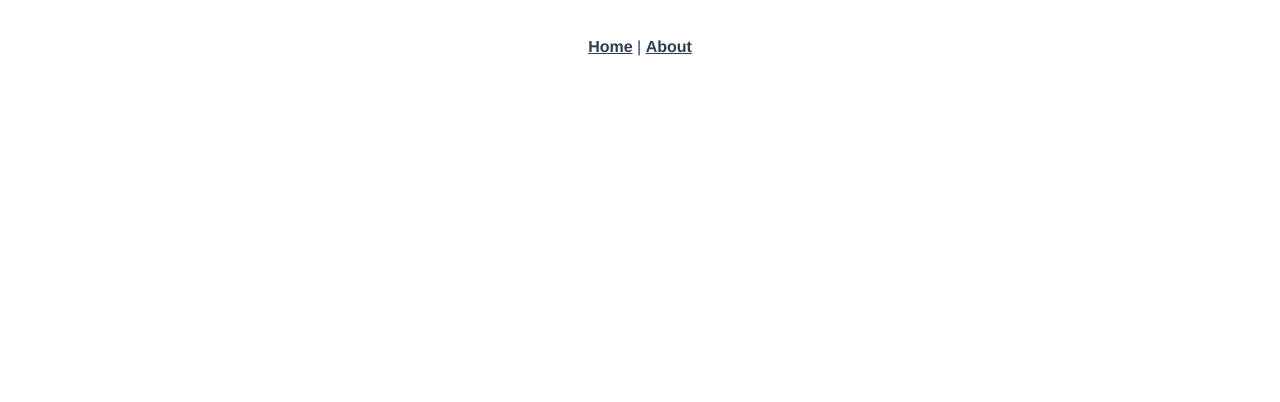
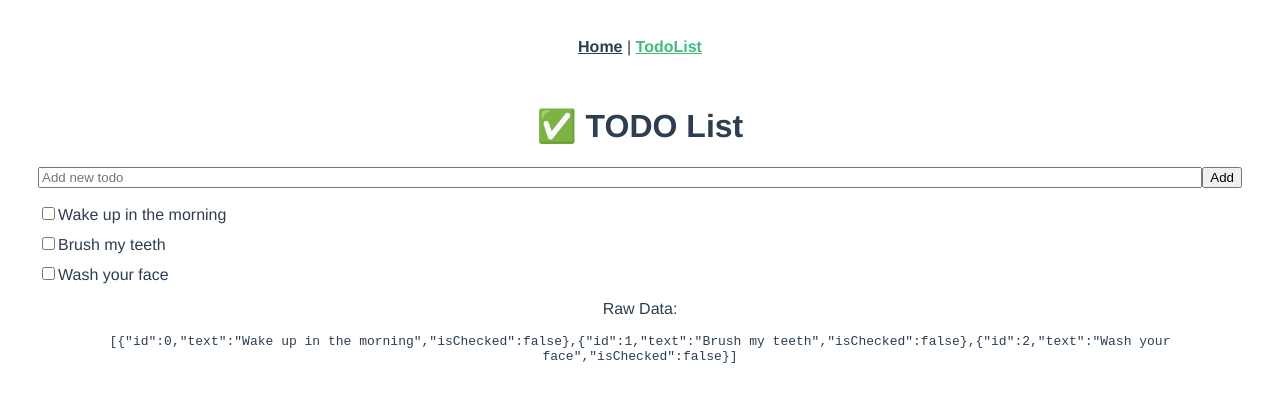
Before and after one commit to hellogracecho/vue-simple-todo, a Vue app: page /todo-list in a window 1280 px wide. Before the commit this address had no page. Shown: the top 402 px of the page. Built offline with nearby package versions, Linux system fonts and the light colour scheme.

Commit message:
first commit for Vue Todo App

```diff
--- a/package.json
+++ b/package.json
@@ -9,6 +9,7 @@
   },
   "dependencies": {
     "core-js": "^3.6.5",
+    "node-sass": "^4.14.1",
     "vue": "^3.0.0",
     "vue-router": "^4.0.0-0"
   },
@@ -20,6 +21,7 @@
     "@vue/compiler-sfc": "^3.0.0",
     "babel-eslint": "^10.1.0",
     "eslint": "^6.7.2",
-    "eslint-plugin-vue": "^7.0.0"
+    "eslint-plugin-vue": "^7.0.0",
+    "sass-loader": "10.1.1"
   }
 }
--- a/src/App.vue
+++ b/src/App.vue
@@ -1,9 +1,9 @@
 <template>
   <div id="nav">
     <router-link to="/">Home</router-link> |
-    <router-link to="/about">About</router-link>
+    <router-link to="/todo-list">TodoList</router-link>
   </div>
-  <router-view/>
+  <router-view />
 </template>
 
 <style>
@@ -13,6 +13,7 @@
   -moz-osx-font-smoothing: grayscale;
   text-align: center;
   color: #2c3e50;
+  padding: 0 30px;
 }
 
 #nav {
@@ -27,4 +28,12 @@
 #nav a.router-link-exact-active {
   color: #42b983;
 }
+
+pre {
+  white-space: pre-wrap; /* css-3 */
+  white-space: -moz-pre-wrap; /* Mozilla, since 1999 */
+  white-space: -pre-wrap; /* Opera 4-6 */
+  white-space: -o-pre-wrap; /* Opera 7 */
+  word-wrap: break-word; /* Internet Explorer 5.5+ */
+}
 </style>
--- a/src/router/index.js
+++ b/src/router/index.js
@@ -1,5 +1,6 @@
 import { createRouter, createWebHistory } from 'vue-router'
 import Home from '../views/Home.vue'
+import TodoList from '../views/TodoList.vue'
 
 const routes = [
   {
@@ -8,12 +9,9 @@ const routes = [
     component: Home
   },
   {
-    path: '/about',
-    name: 'About',
-    // route level code-splitting
-    // this generates a separate chunk (about.[hash].js) for this route
-    // which is lazy-loaded when the route is visited.
-    component: () => import(/* webpackChunkName: "about" */ '../views/About.vue')
+    path: '/todo-list',
+    name:'TodoList',
+    component: TodoList
   }
 ]
 
--- a/src/views/About.vue
+++ /dev/null
@@ -1,5 +0,0 @@
-<template>
-  <div class="about">
-    <h1>This is an about page</h1>
-  </div>
-</template>
--- a/src/views/Home.vue
+++ b/src/views/Home.vue
@@ -13,6 +13,9 @@ export default {
   name: 'Home',
   components: {
     HelloWorld
+  },
+  mounted() {
+    console.log(this.$router)
   }
 }
 </script>
--- /dev/null
+++ b/src/views/TodoItem.vue
@@ -0,0 +1,40 @@
+<template>
+  <li>
+    <input
+      type="checkbox"
+      :id="todo.id"
+      value="{{ todo.text }}"
+      @click="onEmitTodo"
+    />
+    <label :class="{ checked: isChecked }" for="{{ todo.text }}">{{
+      todo.text
+    }}</label>
+  </li>
+</template>
+
+<script>
+export default {
+  name: 'TodoItem',
+  data() {
+    return {
+      isChecked: false,
+    };
+  },
+  props: ['todo'],
+  methods: {
+    onEmitTodo: function(event) {
+      this.$emit('clicked', {
+        id: this.todo.id,
+        isChecked: event.target.checked,
+      });
+      this.isChecked = event.target.checked;
+    },
+  },
+};
+</script>
+
+<style scoped lang="scss">
+.checked {
+  text-decoration: line-through;
+}
+</style>
--- /dev/null
+++ b/src/views/TodoList.vue
@@ -0,0 +1,82 @@
+<template>
+  <div class="todo-list">
+    <h1>✅ TODO List</h1>
+    <div class="todo-list_add">
+      <input v-model.trim="newTodo" type="text" placeholder="Add new todo" />
+      <button @click="addTodo(newTodo)">Add</button>
+    </div>
+    <ul>
+      <TodoItem
+        @clicked="onClickChild"
+        v-for="item in groceryList"
+        :todo="item"
+        :key="item.id"
+      ></TodoItem>
+    </ul>
+    <p>Raw Data:</p>
+    <pre>{{ JSON.stringify(groceryList) }}</pre>
+  </div>
+</template>
+
+<script>
+// @ is an alias to /src
+import TodoItem from './TodoItem.vue';
+
+export default {
+  name: 'TodoList',
+  components: {
+    TodoItem,
+  },
+  props: ['checkedTodo'],
+  data() {
+    return {
+      groceryList: [
+        { id: 0, text: 'Wake up in the morning', isChecked: false },
+        { id: 1, text: 'Brush my teeth', isChecked: false },
+        { id: 2, text: 'Wash your face', isChecked: false },
+      ],
+      newTodo: '',
+      checkedTodos: [],
+    };
+  },
+  methods: {
+    addTodo: function(newTodo) {
+      if (!newTodo) {
+        return;
+      }
+      let uid = Date.now();
+
+      this.groceryList.push({ id: uid, text: newTodo, isChecked: false });
+      this.newTodo = '';
+    },
+    onClickChild(selectedItem) {
+      // console.log(selectedItem.id);
+      this.groceryList.forEach((item) => {
+        if (item.id === selectedItem.id) {
+          item.isChecked = selectedItem.isChecked;
+        }
+      });
+    },
+  },
+};
+</script>
+
+<style scope lang="scss">
+.todo-list {
+  ul {
+    text-align: left;
+    list-style: none;
+    padding: 0;
+  }
+  li {
+    margin: 10px 0;
+  }
+
+  &_add {
+    display: flex;
+    input {
+      flex-grow: 1;
+    }
+  }
+}
+</style>
```
Also changed, not shown: 1 other file (tests, documents, lock files or other folders).
